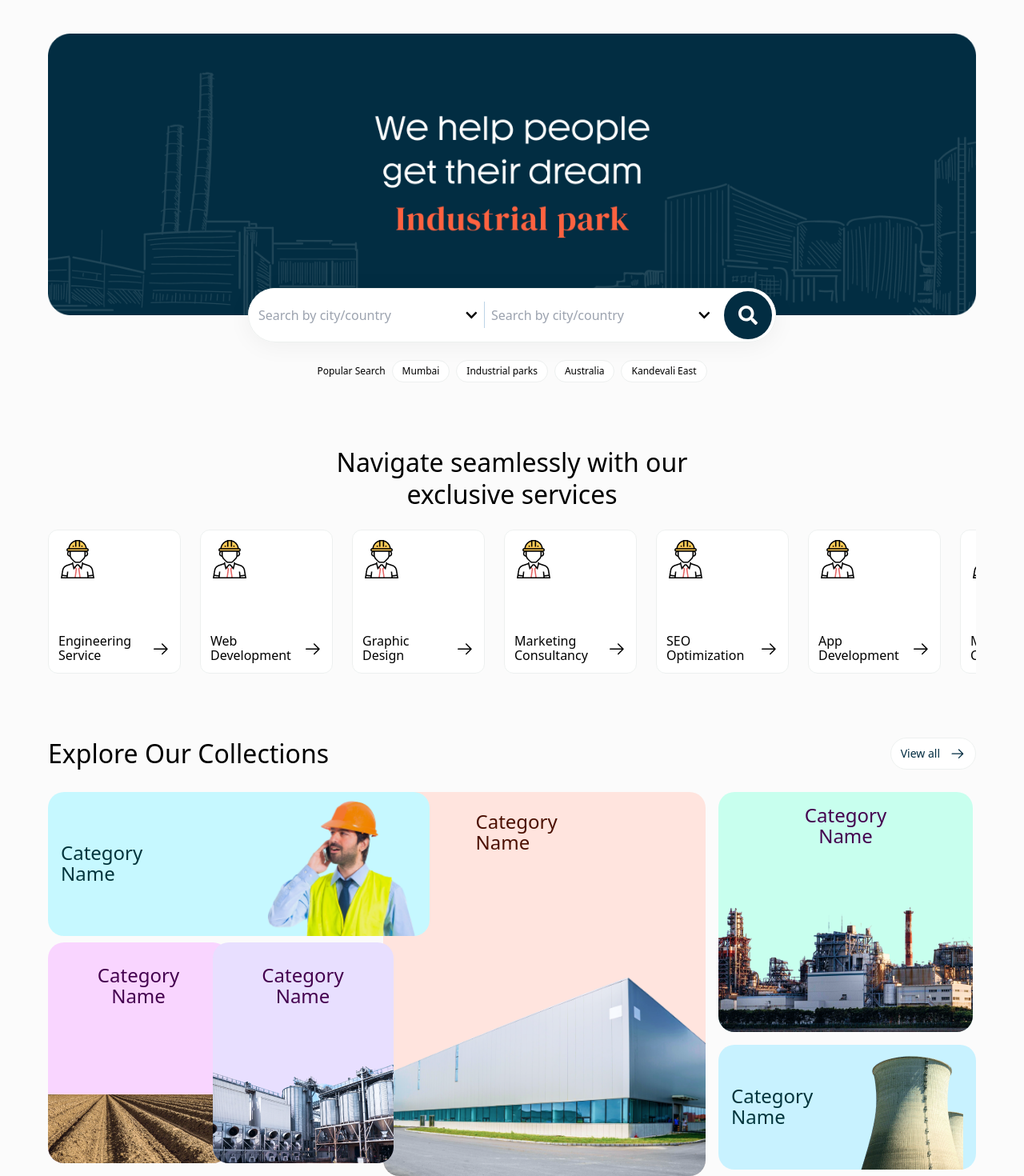
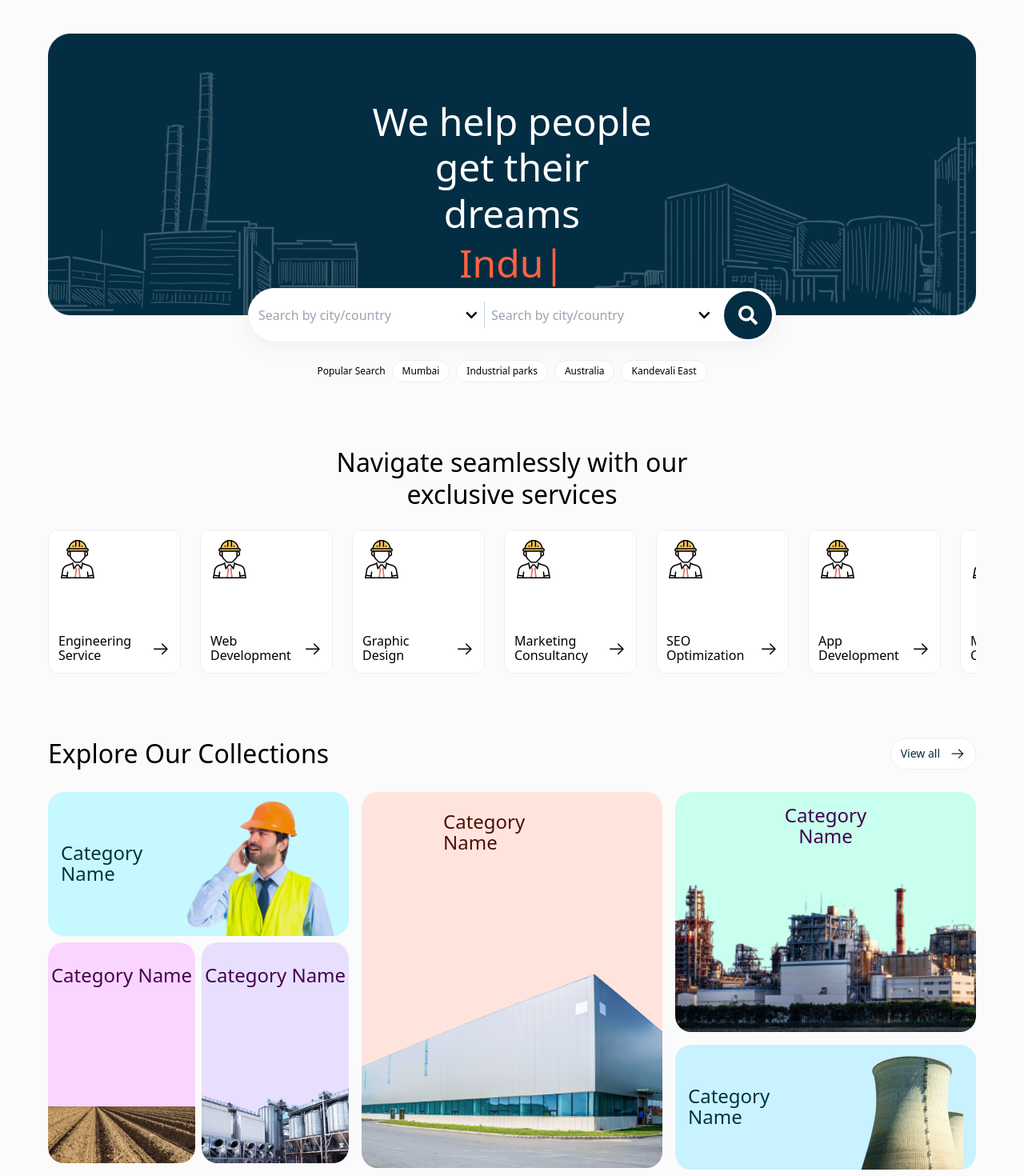
Before and after one commit to mahi25soni/indlay, a Next.js app: page / in a window 1280 px wide. Shown: the part 180-1650 px from the top of the page at 80% size. Built offline with nearby package versions, Linux system fonts and the light colour scheme.

Commit message:
code:Video component added

```diff
--- a/package.json
+++ b/package.json
@@ -13,7 +13,8 @@
     "prettier-plugin-tailwindcss": "^0.6.8",
     "react": "^18",
     "react-dom": "^18",
-    "react-icons": "^5.3.0"
+    "react-icons": "^5.3.0",
+    "react-youtube": "^10.1.0"
   },
   "devDependencies": {
     "@types/node": "^20",
--- a/src/app/globals.css
+++ b/src/app/globals.css
@@ -1,7 +1,6 @@
 @tailwind base;
 @tailwind components;
 @tailwind utilities;
-
 *,
 *::before,
 *::after {
--- a/src/app/home/page.tsx
+++ b/src/app/home/page.tsx
@@ -15,6 +15,8 @@ const ListingLine = dynamic(
   () => import("@/components/ListingLine/ListingLine"),
 );
 
+const Video= dynamic(() => import("@/components/VideoComponent/VideoComponent"));
+
 const HomePage = () => {
   return (
     <div className="relative">
@@ -23,6 +25,7 @@ const HomePage = () => {
       <Services />
       <Collections />
       <Listing />
+      <Video />
       <AboutUs />
       <ListingLine />
       {/*  Services */}
--- a/src/components/Collections/CollectionItem.jsx
+++ b/src/components/Collections/CollectionItem.jsx
@@ -4,11 +4,11 @@ import Image from "next/image";
 
 const CollectionItem = () => {
   return (
-    <div className="mt-7 flex gap-4">
+    <div className="mt-7 flex gap-4 w-full">
       {/* Card 1 */}
-      <div className="max-h-full gap-2">
-        <div className="grid max-w-full grid-cols-2 gap-2">
-          <div className="relative col-span-2 h-[180px] w-[477px] overflow-hidden rounded-[20px] bg-[#C6F8FF]">
+      <div className="flex-1 gap-2 ">
+        <div className="grid w-full grid-cols-2 gap-2">
+          <div className="relative col-span-2 min-h-[180px] w-full overflow-hidden rounded-[20px] bg-[#C6F8FF]">
             <div className="relative z-10 flex h-full items-center justify-between px-4">
               <p className="h-[54px] w-[103px] text-[24px] font-medium leading-[26.88px] text-[#00343C]">
                 Category Name
@@ -25,9 +25,9 @@ const CollectionItem = () => {
             </div>
           </div>
 
-          <div className="relative h-[276px] w-[226px] overflow-hidden rounded-[20px] bg-[#F9D5FF]">
+          <div className="relative h-[276px] w-full overflow-hidden rounded-[20px] bg-[#F9D5FF]">
             <div className="flex h-full flex-col">
-              <p className="mx-auto mt-7 h-[54px] w-[103px] text-center text-[24px] font-medium leading-[26.88px] text-[#44004F]">
+              <p className="mx-auto mt-7 min-h-[54px] min-w-[103px] text-center text-[24px] font-medium leading-[26.88px] text-[#44004F]">
                 Category Name
               </p>
               <Image
@@ -35,14 +35,14 @@ const CollectionItem = () => {
                 alt="Logo"
                 width={322}
                 height={92}
-                className="absolute top-[190px] h-auto w-full object-contain"
+                className="mt-auto"
               />
             </div>
           </div>
 
-          <div className="relative h-[276px] w-[226px] overflow-hidden rounded-[20px] bg-[#E8DFFF]">
+          <div className="relative h-[276px] w-full overflow-hidden rounded-[20px] bg-[#E8DFFF]">
             <div className="flex h-full flex-col">
-              <p className="mx-auto mt-7 h-[54px] w-[103px] text-center text-[24px] font-medium leading-[26.88px] text-[#44004F]">
+              <p className="mx-auto mt-7 min-h-[54px] min-w-[103px] text-center text-[24px] font-medium leading-[26.88px] text-[#44004F]">
                 Category Name
               </p>
               <Image
@@ -50,7 +50,7 @@ const CollectionItem = () => {
                 alt="Logo"
                 width={393}
                 height={263}
-                className="absolute top-[28px] h-auto w-full object-contain"
+                className="mt-auto"
               />
             </div>
           </div>
@@ -58,12 +58,11 @@ const CollectionItem = () => {
       </div>
 
       {/* Card 2 */}
-      <div className="h-[480px] w-[477px] rounded-[20px] bg-[#FFE4DE]">
+      <div className="h-[470px] flex-1 rounded-[20px] bg-[#FFE4DE]">
         <div className="flex h-full flex-col">
           <p className="mx-auto mt-6 h-[27px] w-[172px] text-[24px] font-medium leading-[26px] text-[#4B0F01]">
             Category Name
           </p>
-
           <Image
             src="/collection4.png"
             alt="Logo"
@@ -75,8 +74,8 @@ const CollectionItem = () => {
       </div>
 
       {/* Card 3 */}
-      <div className="flex flex-col">
-        <div className="relative flex h-[300px] w-[318px] flex-col items-center justify-between rounded-[20px] bg-[#C8FFEE] p-4">
+      <div className="flex flex-col flex-1">
+        <div className="relative flex min-h-[300px] w-full flex-col items-center justify-between rounded-[20px] bg-[#C8FFEE] p-4">
           <p className="mx-auto h-[54px] w-[103px] text-center text-[24px] font-medium leading-[26.88px] text-[#44004F]">
             Category Name
           </p>
@@ -85,11 +84,11 @@ const CollectionItem = () => {
             alt="Logo"
             width={586}
             height={389}
-            className="absolute bottom-0 h-full w-full rounded-[20px] object-contain"
+            className="absolute bottom-0 h-auto w-full rounded-[20px] object-contain"
           />
         </div>
 
-        <div className="mt-4 h-[156px] w-[322px] rounded-[20px] bg-[#C8F2FF]">
+        <div className="mt-4 h-[156px] w-full rounded-[20px] bg-[#C8F2FF]">
           <div className="relative z-10 flex h-full items-center justify-between px-4">
             <p className="h-[54px] w-[103px] text-[24px] font-medium leading-[26.88px] text-[#00343C]">
               Category Name
--- a/src/components/Hero/Hero.jsx
+++ b/src/components/Hero/Hero.jsx
@@ -18,17 +18,59 @@ const Hero = () => {
     setPopularSearches(defaultSearches);
   }, []);
 
+
+  const typingTexts = ["Industrial Property","Resale Property", "Parks", "Services"];
+  const [currentText, setCurrentText] = useState("");
+  const [currentIndex, setCurrentIndex] = useState(0);
+  const [typingIndex, setTypingIndex] = useState(0);
+  const [isDeleting, setIsDeleting] = useState(false);
+
+  useEffect(() => {
+    const handleTyping = () => {
+      if (!isDeleting) {
+        if (typingIndex < typingTexts[currentIndex].length) {
+          setCurrentText((prev) => prev + typingTexts[currentIndex].charAt(typingIndex));
+          setTypingIndex((prev) => prev + 1);
+        } else {
+          setTimeout(() => setIsDeleting(true), 2000);
+        }
+      } else {
+        if (typingIndex > 0) {
+          setCurrentText((prev) => prev.slice(0, typingIndex - 1));
+          setTypingIndex((prev) => prev - 1);
+        } else {
+          setIsDeleting(false);
+          setCurrentIndex((prev) => (prev + 1) % typingTexts.length);
+        }
+      }
+    };
+
+    const typingSpeed = isDeleting ? 100 : 150;
+    const timer = setTimeout(handleTyping, typingSpeed);
+
+    return () => clearTimeout(timer);
+  }, [currentText, typingIndex, isDeleting, currentIndex, typingTexts]);
+
   return (
     <div className="relative mt-20 px-15">
-      <div>
+      <div className="relative">
         <Image
-          src="/Photo.png"
+          src="/Hero.png"
           alt="Logo"
           width={1320}
           height={366}
           className="w-full"
         />
+        <div className="absolute left-1/2 top-1/2 -translate-x-1/2 -translate-y-1/2 transform text-center text-secondary max-w-[393px] h-[190px]">
+          <h2 className="text-[48px] leading-[57.6px] font-normal">We help people</h2>
+          <p className="text-[48px] leading-[57.6px] font-normal w-[371px]">get their dreams</p>
+          <p className="text-[48px] leading-[65.81px] font-normal tracking-tighter-[2%] text-primary">
+            {currentText}
+            <span className="blinking-cursor">|</span>
+          </p>
+        </div>
       </div>
+
       <div
         className="top-1/5 absolute left-1/2 flex -translate-x-1/2 -translate-y-1/2 transform justify-center rounded-full bg-white shadow-lg"
         style={{ boxShadow: "0px 4px 30px 0px rgba(0, 0, 0, 0.05)" }}
--- /dev/null
+++ b/src/components/VideoComponent/VideoComponent.tsx
@@ -0,0 +1,35 @@
+"use client";
+import React from 'react';
+import YouTube from 'react-youtube';
+import SingleHeading from "../atoms/SingleHeading/SingleHeading";
+
+export default function VideoComponent() {
+
+
+  const videoOptions = {
+    width: '1024px',
+    height: '558px',
+    playerVars: {
+      autoplay: 0,
+    },
+  };
+
+  return (
+    <div className="px-15 mt-20 w-[1024px] h-[702px] mx-auto">
+      <SingleHeading firstLine="Learn how to easily navigate" secondLine="our website step-by-step" />
+
+      <div className="mt-10 flex justify-center">
+        <div
+          className="overflow-hidden"
+          style={{
+            width: videoOptions.width,
+            height: videoOptions.height,
+            borderRadius: '24px',
+          }}
+        >
+          <YouTube videoId="Cus-6cnyt1s" opts={videoOptions} />
+        </div>
+      </div>
+    </div>
+  );
+}
```
Also changed, not shown: public/Hero.png (added), 1 other file (tests, documents, lock files or other folders).
